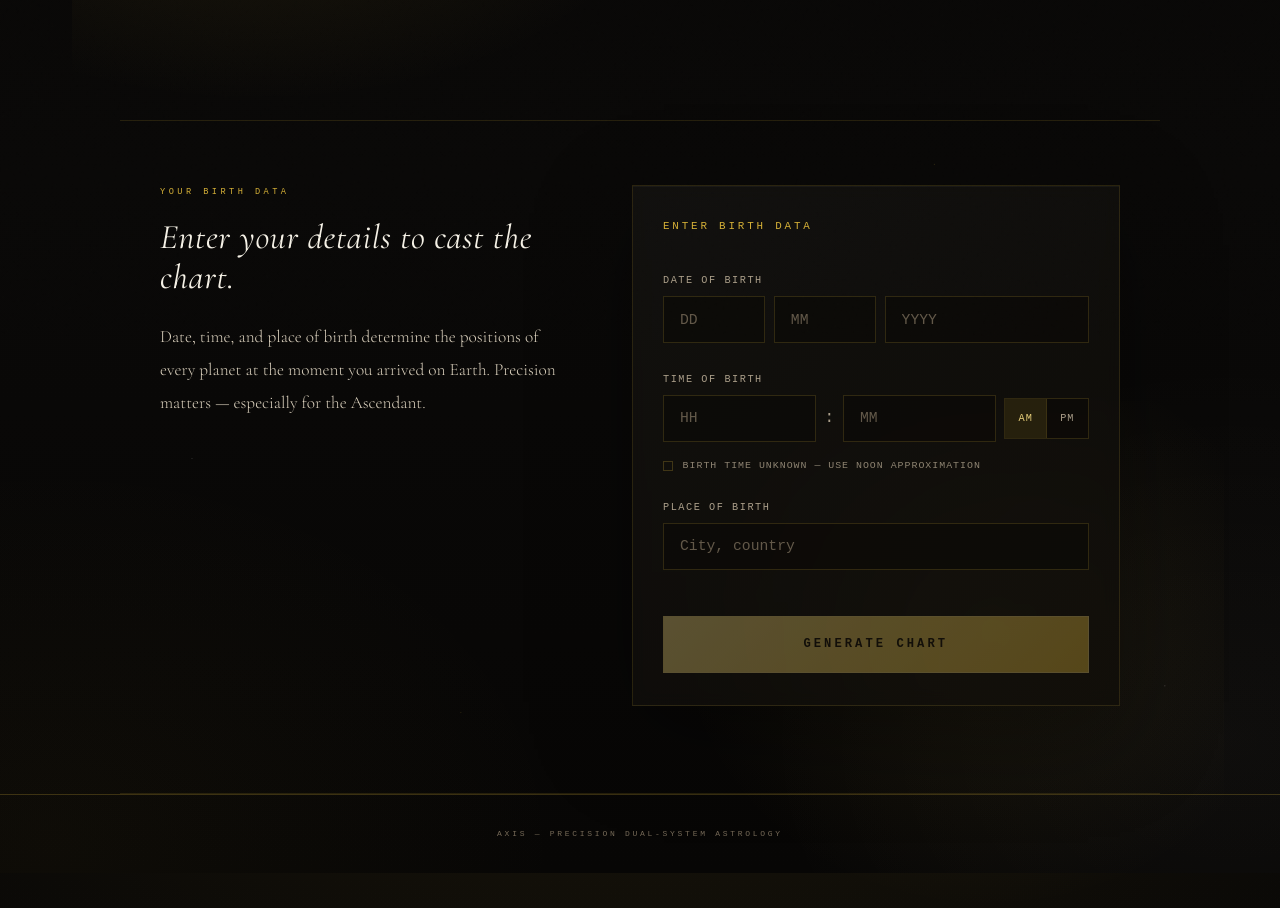
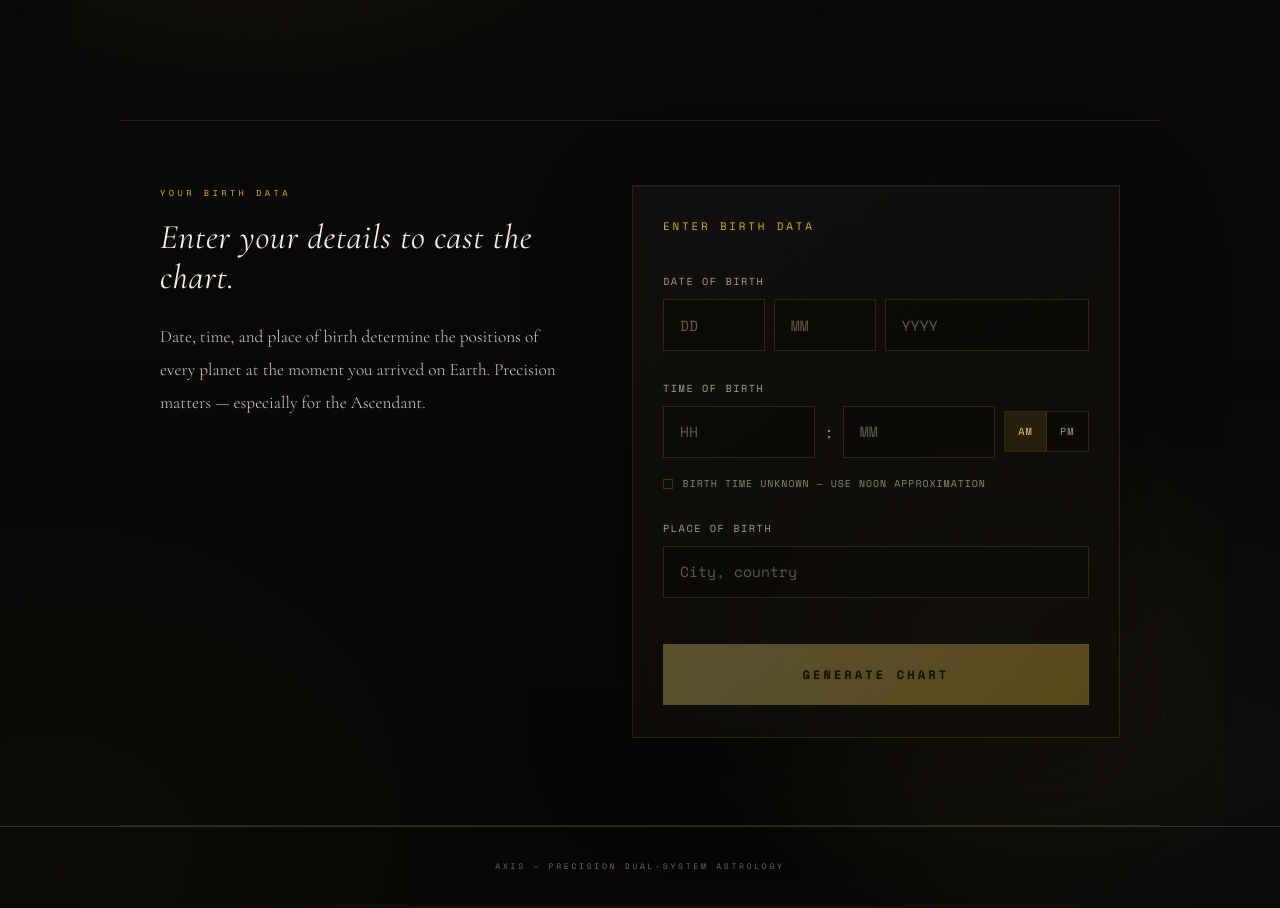
Before and after one commit to kayrmac23-droid/Axis-astro, a Next.js app: page / in a window 1280 px wide. Shown: the part 464-1372 px from the top of the page. Built offline with nearby package versions, Linux system fonts and the light colour scheme.

Commit message:
Align AXIS font stack with Space Mono design system

```diff
--- a/src/app/layout.tsx
+++ b/src/app/layout.tsx
@@ -14,7 +14,7 @@ export default function RootLayout({ children }: { children: React.ReactNode })
         <link rel="preconnect" href="https://fonts.googleapis.com" />
         <link rel="preconnect" href="https://fonts.gstatic.com" crossOrigin="anonymous" />
         {/* eslint-disable-next-line @next/next/no-page-custom-font */}
-        <link href="https://fonts.googleapis.com/css2?family=Cinzel:wght@400;600;700&family=Cormorant+Garamond:ital,wght@0,300;0,400;0,500;0,600;1,300;1,400;1,500&family=Courier+Prime:ital,wght@0,400;0,700;1,400&display=swap" rel="stylesheet" />
+        <link href="https://fonts.googleapis.com/css2?family=Cinzel:wght@400;600;700&family=Cormorant+Garamond:ital,wght@0,300;0,400;0,500;0,600;1,300;1,400;1,500&family=Space+Mono:ital,wght@0,400;0,700;1,400;1,700&display=swap" rel="stylesheet" />
       </head>
       <body>
         {children}
```
